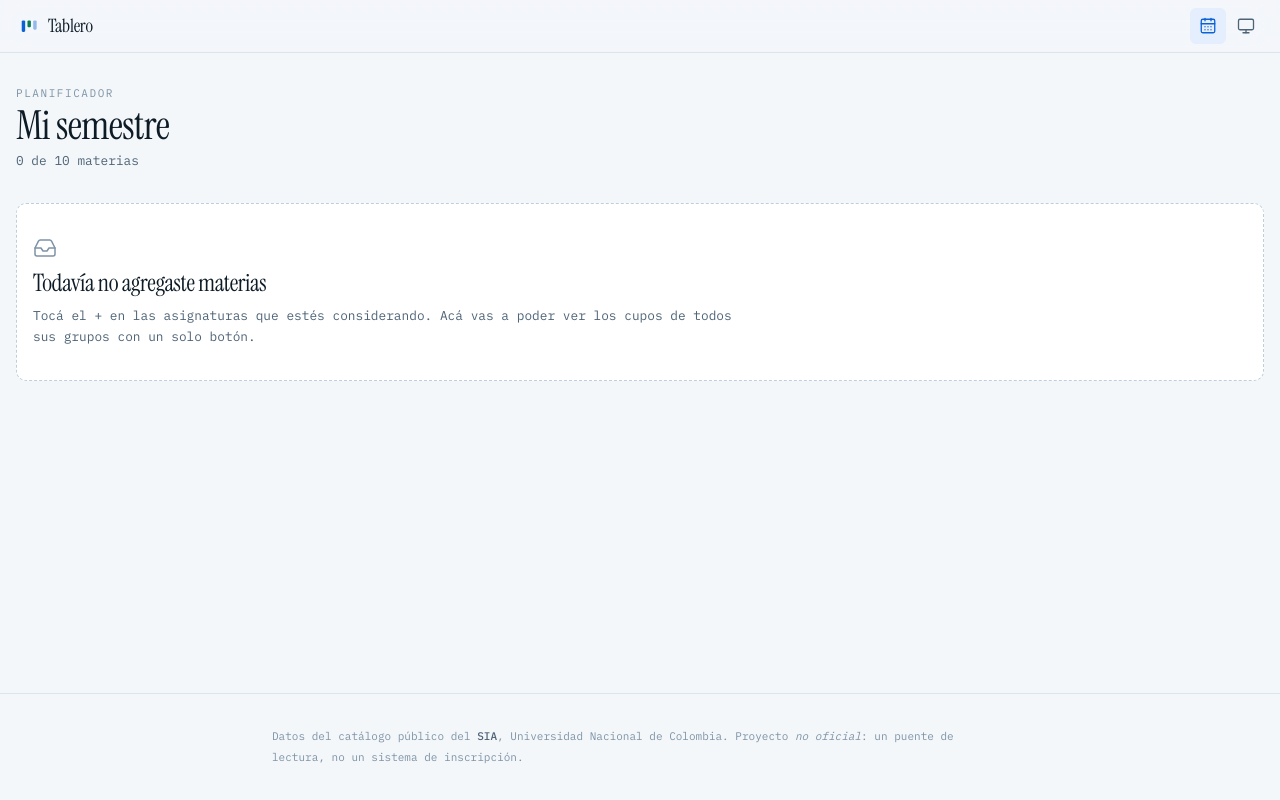
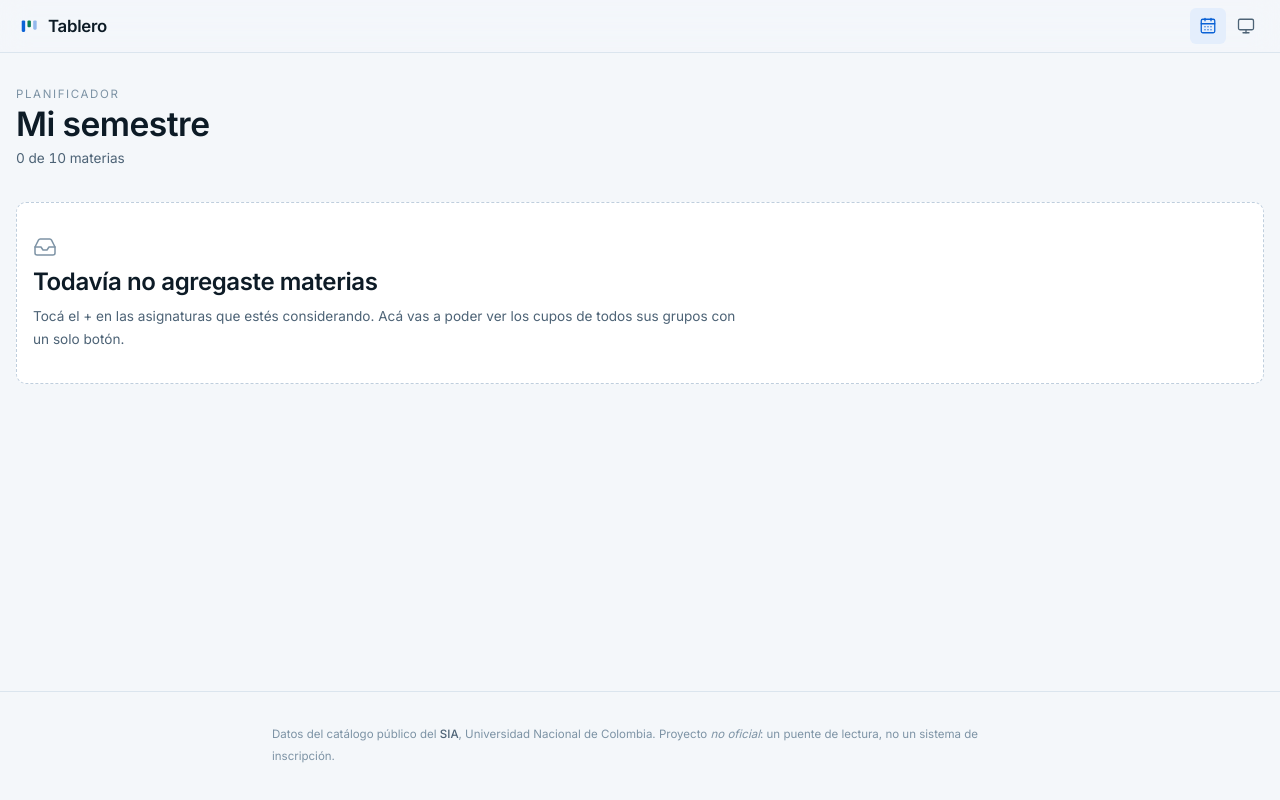
Before and after one commit to gabotachak/sia-unal-bridge, a React (Vite) app in the folder web/: page /semestre in a window 1280 px wide. Built offline with nearby package versions, Linux system fonts and the light colour scheme.

Commit message:
style: update typography system by replacing serif with display and mono fonts

```diff
--- a/web/index.html
+++ b/web/index.html
@@ -34,7 +34,7 @@
     <link rel="preconnect" href="https://fonts.googleapis.com" />
     <link rel="preconnect" href="https://fonts.gstatic.com" crossorigin />
     <link
-      href="https://fonts.googleapis.com/css2?family=Instrument+Serif:ital@0;1&family=IBM+Plex+Mono:wght@400;500;600&display=swap"
+      href="https://fonts.googleapis.com/css2?family=Inter:wght@400;500;600;700&family=IBM+Plex+Mono:wght@400;500;600&display=swap"
       rel="stylesheet"
     />
 
--- a/web/src/components/States.css
+++ b/web/src/components/States.css
@@ -99,8 +99,8 @@
 
 .state__clock {
   margin: 0;
-  font-family: var(--serif);
-  font-size: 2rem;
+  font-family: var(--mono);
+  font-size: 1.8rem;
   line-height: 1;
   color: var(--text-faint);
 }
--- a/web/src/components/Topbar.css
+++ b/web/src/components/Topbar.css
@@ -68,8 +68,9 @@
 }
 
 .brand__word {
-  font-family: var(--serif);
-  font-size: 1.15rem;
+  font-family: var(--display);
+  font-weight: 600;
+  font-size: 1.05rem;
   letter-spacing: var(--track-title);
   line-height: 1;
 }
--- a/web/src/styles/base.css
+++ b/web/src/styles/base.css
@@ -14,9 +14,9 @@ body {
   margin: 0;
   background: var(--bg);
   color: var(--text);
-  font-family: var(--mono);
+  font-family: var(--sans);
   font-size: var(--t-body);
-  line-height: 1.55;
+  line-height: 1.6;
   letter-spacing: var(--track-body);
   -webkit-font-smoothing: antialiased;
   text-rendering: optimizeLegibility;
@@ -24,14 +24,15 @@ body {
   transition: background-color var(--slow) var(--ease-out);
 }
 
-/* La serif solo en títulos. Apretada, porque a tamaño grande las letras
-   se leen demasiado separadas si se dejan como vienen. */
+/* Los títulos ya no cambian de familia, así que la jerarquía la cargan el
+   peso y el tracking: apretados, porque a tamaño grande las letras se leen
+   demasiado separadas si se dejan como vienen. */
 h1,
 h2,
 h3 {
-  font-family: var(--serif);
-  font-weight: 400;
-  line-height: 1.05;
+  font-family: var(--display);
+  font-weight: 600;
+  line-height: 1.12;
   letter-spacing: var(--track-title);
   margin: 0;
 }
--- a/web/src/styles/tokens.css
+++ b/web/src/styles/tokens.css
@@ -144,21 +144,29 @@
 
 :root {
   /* ── Tipografía ────────────────────────────────────────────────
-     Serif editorial para los títulos, monoespaciada para todo lo demás.
-     El contraste entre las dos es el carácter de la app: la serif dice
-     "esto es un documento", la mono dice "esto es una medición". */
-  --serif: 'Instrument Serif', ui-serif, Georgia, serif;
+     Dos familias, no tres. La sans lleva todo el texto — títulos incluidos,
+     que se distinguen por peso y tamaño, no por familia — y la mono se queda
+     donde sí aporta: códigos, horarios, cupos. Ahí sigue diciendo "esto es
+     una medición"; en párrafos solo se leía apretada, porque todas las letras
+     ocupan lo mismo y no hay ritmo donde apoyarse.
+
+     `--display` es el alias de títulos: existe para que cambiar la familia de
+     los encabezados sea una línea, no un grep. */
+  --sans: 'Inter', ui-sans-serif, system-ui, -apple-system, 'Segoe UI', sans-serif;
+  --display: var(--sans);
   --mono: 'IBM Plex Mono', ui-monospace, 'SF Mono', Menlo, monospace;
 
   /* Escala fluida: se adapta al ancho sin media queries. */
-  --t-display: clamp(2.4rem, 6vw, 4rem);
-  --t-title: clamp(1.7rem, 3.4vw, 2.5rem);
-  --t-lead: clamp(1rem, 1.5vw, 1.15rem);
-  --t-body: 0.9rem;
-  --t-small: 0.8rem;
-  --t-micro: 0.69rem;
+  /* Más chicos que con la serif: la sans a peso 600 ocupa y pesa más a
+     igual tamaño, y a 4rem el título se comía la página. */
+  --t-display: clamp(2.1rem, 5vw, 3.2rem);
+  --t-title: clamp(1.5rem, 3vw, 2.1rem);
+  --t-lead: clamp(1.05rem, 1.5vw, 1.2rem);
+  --t-body: 0.95rem;
+  --t-small: 0.85rem;
+  --t-micro: 0.72rem;
 
-  /* El tracking depende del tamaño: la serif grande necesita apretarse,
+  /* El tracking depende del tamaño: el título grande necesita apretarse,
      el micro-texto en versalitas necesita abrirse. Un solo valor para
      todo estaría mal en algún lado. */
   --track-display: -0.022em;
--- a/web/src/views/Semester.css
+++ b/web/src/views/Semester.css
@@ -62,8 +62,9 @@
 
 .card__name {
   display: block;
-  font-family: var(--serif);
-  font-size: 1.3rem;
+  font-family: var(--display);
+  font-weight: 600;
+  font-size: 1.1rem;
   line-height: 1.15;
   letter-spacing: var(--track-title);
   color: var(--text);
@@ -103,9 +104,12 @@
   line-height: 1.1;
 }
 
+/* Es un número, no un título: mono y tabular, para que no baile al cambiar. */
 .card__big {
-  font-family: var(--serif);
-  font-size: 1.9rem;
+  font-family: var(--mono);
+  font-variant-numeric: tabular-nums;
+  font-weight: 600;
+  font-size: 1.6rem;
   color: var(--ok);
 }
 .card__big.is-zero {
```
